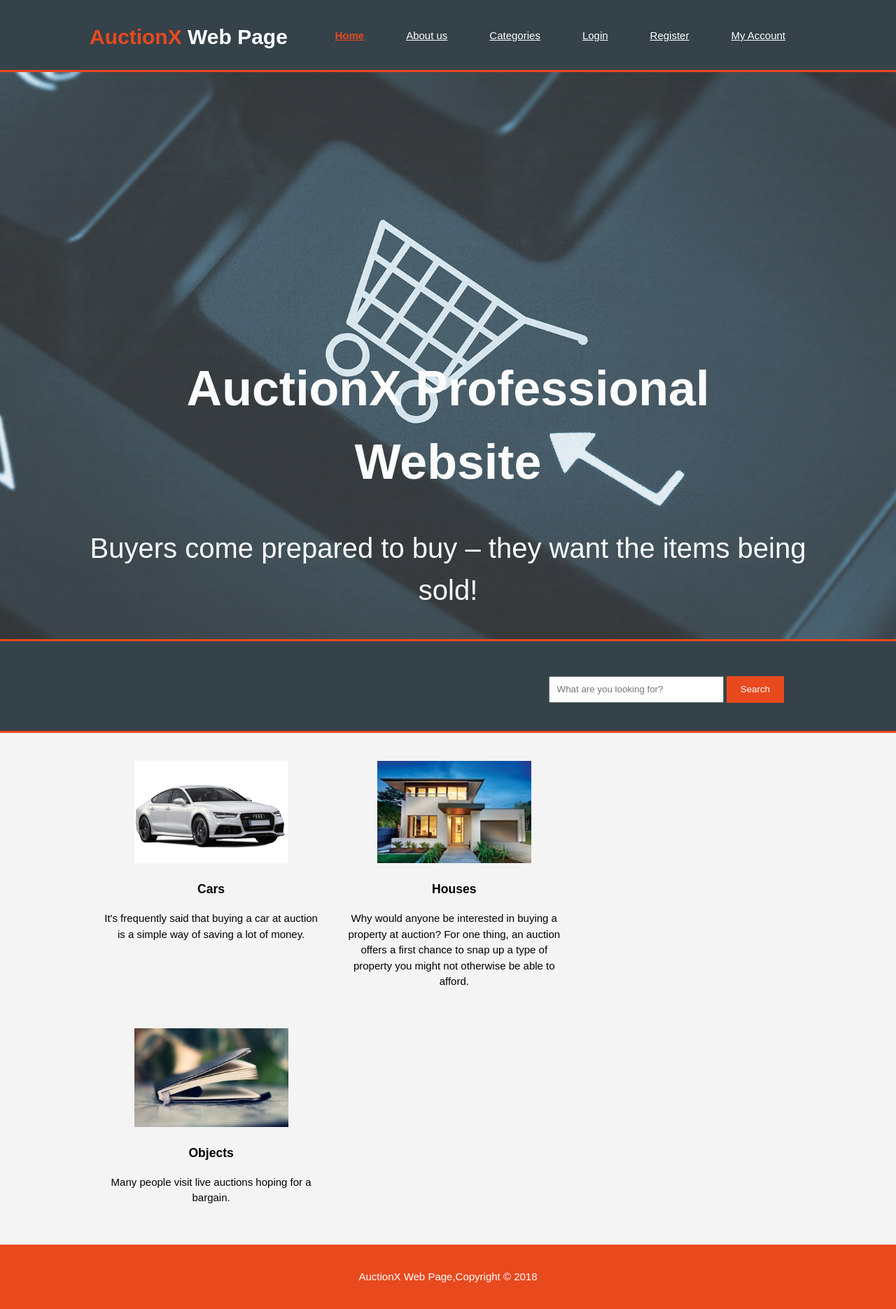
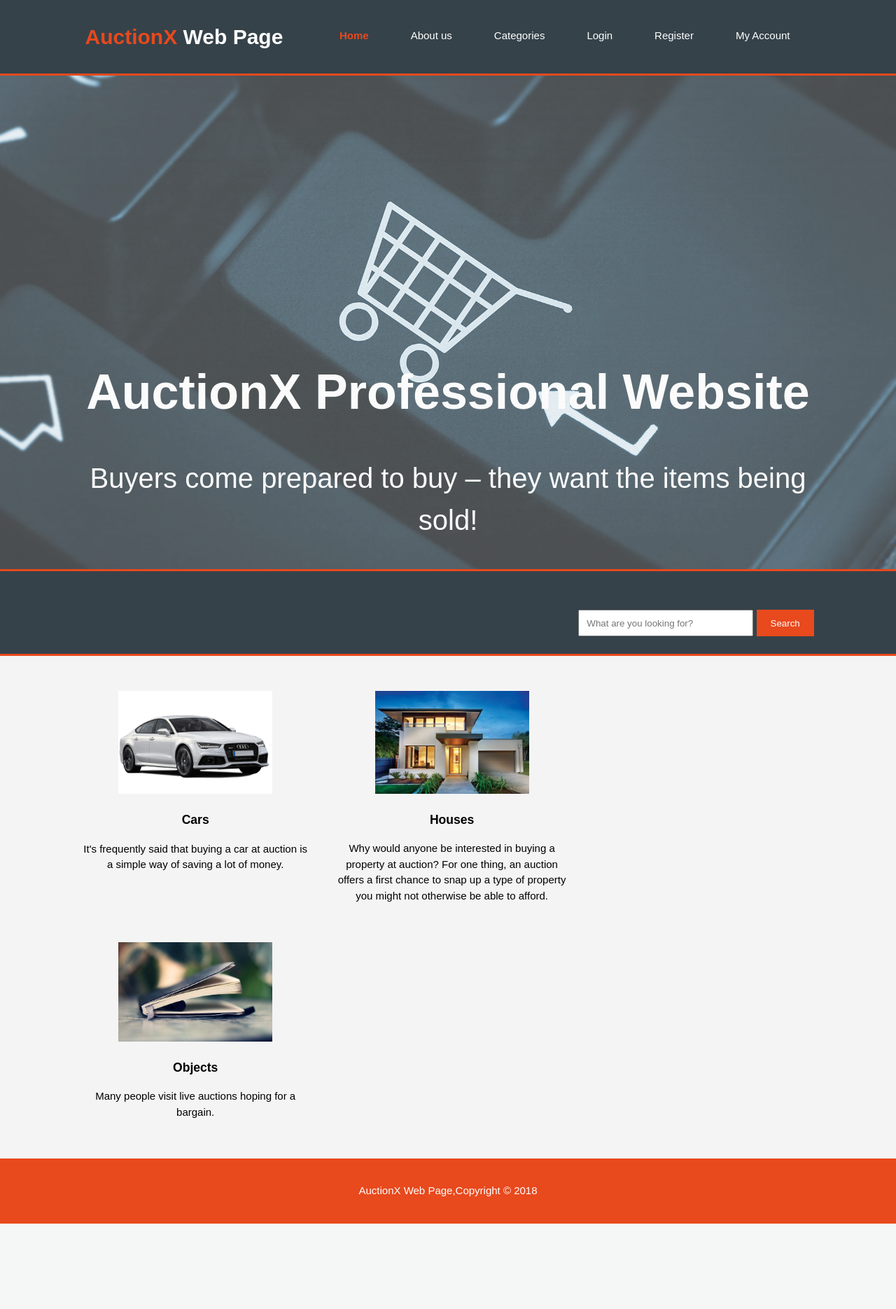
Before and after one commit to alexzahariadanut/Project-Tw, a PHP site: page / in a window 1280 px wide. Shown: the whole page at 70% size. After the commit the page ends 1748 px from the top, so only its background shows below. Run offline with PHP 8.4, Linux system fonts and the light colour scheme.

Commit message:
Update style.css

```diff
--- a/style.css
+++ b/style.css
@@ -10,7 +10,7 @@ body{
 }
 /*Global */
 .container{
-	width:80%;
+	width:85%;
 	margin:auto;
 	overflow:hidden;
 }
@@ -28,18 +28,27 @@ header ul{
 	padding-right:20px;
 	color:#ffffff;
 }
+
+.dark{
+	padding:15px;
+	background:#35424a;
+	color:#ffffff;
+	margin-top:10px;
+	margin-bottom:10px;
+}
 /* Header */
 header{
 	background:#35424a;
 	color:#ffffff;
-	padding-top:30px;
-	min-height:70px;
+	padding:30px;
+	min-height:100%;
 	border-bottom:#e8491d 3px solid;
+
 }
 
 header a{
 	color:#ffffff;
-	text-decoration:nome;
+	text-decoration:none;
 	font-size:100%;
 }
 
@@ -53,9 +62,11 @@ header li{
 header #branding{
 	float:left;
 
+
 }
 header #branding h1{
 	margin:0;
+
 }
 
 header nav{
@@ -79,7 +90,7 @@ header a:hover{
 
 #showcase{
 	background:url('../img/12.jpg');
-	opacity:0.8;
+	opacity:0.7;
 	filter:alpha(opacity=100);
 	background-size: cover;
 	background-position:center;
@@ -108,30 +119,43 @@ header a:hover{
 #newsletter2{
 	border-bottom:#e8491d 3px solid;
 	border-top:#e8491d 3px solid;
-	padding:25px;
+	padding:12px;
 	color:#ffffff;
 	background:#35424a;
 }
 
 
 #newsletter2 form{
-	float:center;
+	float:Right;
 	font-size:20px;
-	margin-top:1%;
+	margin-top:20px;
 }
 
 #newsletter{
 	border-bottom:#e8491d 3px solid;
 	border-top:#e8491d 3px solid;
-	padding:40px;
+	padding:25px;
 	color:#ffffff;
 	background:#35424a;
 }
 
+#newsletter3 form{
+	float:Right;
+	font-size:5px;
+	margin-top:5px;
+}
+
+#newsletter{
+	border-bottom:#e8491d 3px solid;
+	border-top:#e8491d 3px solid;
+	padding:25px;
+	color:#ffffff;
+	background:#35424a;
+}
 
 #newsletter form{
 	float:right;
-	margin-top:1%;
+	margin-top:30px;
 }
 
 #newsletter input[type="search"]{
@@ -140,41 +164,126 @@ header a:hover{
 	width:250px;
 }
 
+#post
+{
+	background:#f1f1f1;
+	font-family: 'intro';
+	margin:0;
+	padding:0;
+}
+
+.post{
+	float:left;
+	width:1189px;
+	height:700px;
+	position:relative;
+
+}
+
+.post img {
+	display:block;
+	width:1189px;
+	height:700px;
+	cursor: pointer;
+
+
+}
+
+.post:hover .post-s{
+
+	width:1189px;
+}
+
+.post-s{
+
+	width:0px;
+	height:700px;
+	background:rgba(45, 44, 44, 0.71);
+	position:absolute;
+	top:0;
+	display:flex;
+	justify-content:center;
+	align-items:center;
+	overflow:hidden;
+	transition:0.7s ease;
+}
+
+.post-s h2{
+
+	color:white;
+	font-size:50px;
+	border:6px solid white;
+	padding:10px 30px;
+
+}
+
 /* boxes */
 #boxes{
-	margin-top:20px;
+	margin-top:30px;
+	text-decoration:none;
 }
 
 #boxes .box{
 	float:left;
 	text-align:center;
+	text-decoration:none;
 	width:30%;
 	padding:20px;
 }
 
-#boxes .box img {
+#boxes .box img
+{
+
 	width:220px;
+	text-decoration:none;
+}
+
+#main
+{
+	background:url('../img/about.jpg');
+	opacity:1;
+	filter:alpha(opacity=100);
+	background-size: cover;
+background-position:center;
+}
+
+
+aside#sidebar{
+	float:center;
+	width:60%;
+	font-size:20px;
+	margin-top:75px;
+	padding-left:400px;
 }
 
 
 footer{
+
 	padding:20px;
 	margin-top:20px;
 	color:#ffffff;
 	background-color:#e8491d;
+	font-size:15px;
 	text-align:center;
 }
 
-@media(max-width:768px){
+@media(max-width:769px){
 	header #branding,
 	header nav,
 	header nav li,
 	newsletter h1,
 	#newsletter form,
-	#boxes .box{
+	#boxes .box,
+	article#main-col,
+	aside#sidebar {
 		float:none;
 		text-align:center;
 		width:100%;
+	}
+	#post .post-s
+	{
+
+
 	}
 	header{
 	padding-bottom:20px;
```
